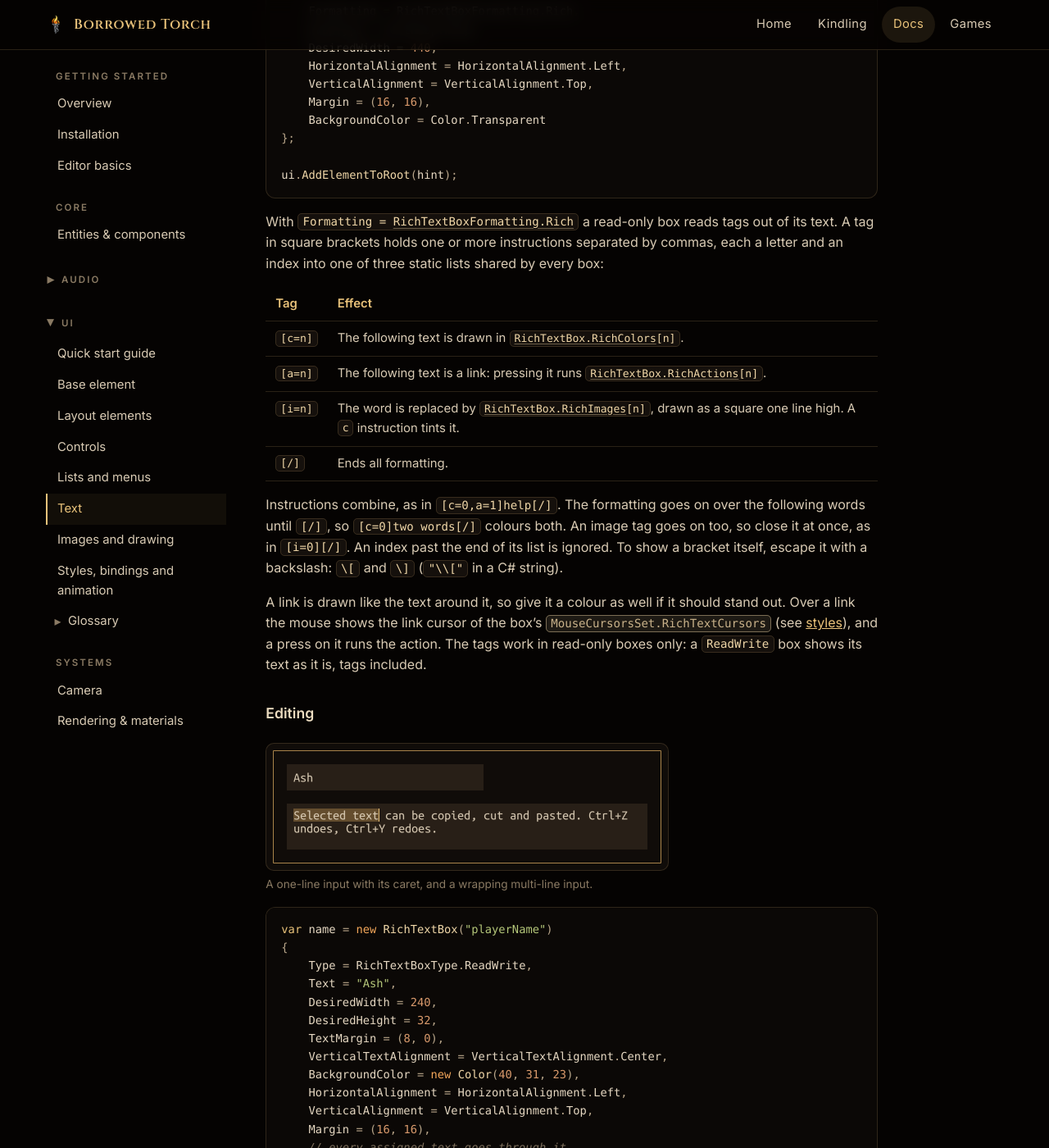
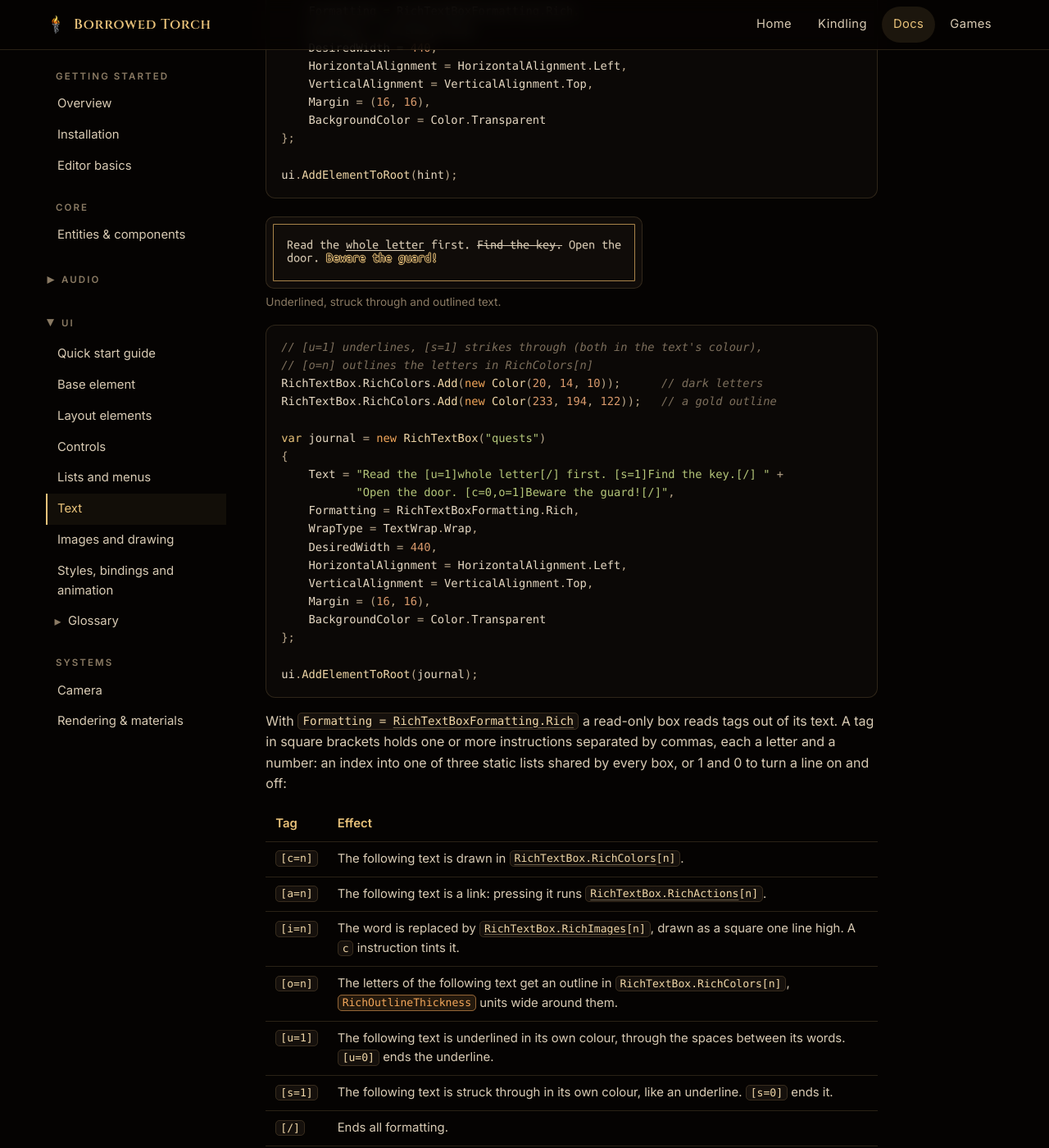
Before and after one commit to Elzianor/borrowedtorch-site, a Jekyll site: the page built from docs/ui-text.md, in a window 1280 px wide and 1400 px high, scrolled down 6343 px. Shown: the whole window at 82% size. Built offline with Jekyll 4.4.1, drawn with Linux system fonts in a browser that asks for light colours; some web fonts are replaced; some of the changed text lies outside the part shown.

Commit message:
Show the rich text underline, strikethrough and outline tags
A new example on the text page underlines, strikes through and
outlines words; the tag table and the property table describe the
three tags and RichOutlineThickness, and the glossary lists it.

Co-Authored-By: Claude Opus 5.5 <noreply@anthropic.com>

````diff
--- a/_data/ui_glossary.yml
+++ b/_data/ui_glossary.yml
@@ -1268,6 +1268,9 @@
         - title: "Mouse<wbr>Cursors<wbr>Set<wbr>Override"
           anchor: mousecursorssetoverride
           kind: prop
+        - title: "Rich<wbr>Outline<wbr>Thickness"
+          anchor: richoutlinethickness
+          kind: dp
         - title: "Scroll<wbr>Bars"
           anchor: scrollbars
           kind: dp
--- a/docs/ui-text.md
+++ b/docs/ui-text.md
@@ -203,15 +203,45 @@ var hint = new RichTextBox("hint")
 ui.AddElementToRoot(hint);
 ```
 
+<figure class="shot">
+  <img src="{{ '/assets/img/ui/text-rich-lines.png' | relative_url }}" width="442" height="70" alt="A quest list with whole letter underlined, Find the key struck through and Beware the guard in dark letters outlined in gold">
+  <figcaption>Underlined, struck through and outlined text.</figcaption>
+</figure>
+
+```csharp
+// [u=1] underlines, [s=1] strikes through (both in the text's colour),
+// [o=n] outlines the letters in RichColors[n]
+RichTextBox.RichColors.Add(new Color(20, 14, 10));      // dark letters
+RichTextBox.RichColors.Add(new Color(233, 194, 122));   // a gold outline
+
+var journal = new RichTextBox("quests")
+{
+    Text = "Read the [u=1]whole letter[/] first. [s=1]Find the key.[/] " +
+           "Open the door. [c=0,o=1]Beware the guard![/]",
+    Formatting = RichTextBoxFormatting.Rich,
+    WrapType = TextWrap.Wrap,
+    DesiredWidth = 440,
+    HorizontalAlignment = HorizontalAlignment.Left,
+    VerticalAlignment = VerticalAlignment.Top,
+    Margin = (16, 16),
+    BackgroundColor = Color.Transparent
+};
+
+ui.AddElementToRoot(journal);
+```
+
 With <code>Formatting = <a href="/docs/ui-glossary/types/rich-text-box-formatting/#rich">RichTextBoxFormatting.Rich</a></code> a read-only box reads tags out of its text. A tag in square brackets
-holds one or more instructions separated by commas, each a letter and an index into one of three static lists shared by
-every box:
+holds one or more instructions separated by commas, each a letter and a number: an index into one of three static lists shared by every box, or 1 and 0 to
+turn a line on and off:
 
 | Tag | Effect |
 | --- | --- |
 | `[c=n]` | The following text is drawn in <code><a href="/docs/ui-glossary/elements/rich-text-box/#richcolors">RichTextBox.RichColors</a>[n]</code>. |
 | `[a=n]` | The following text is a link: pressing it runs <code><a href="/docs/ui-glossary/elements/rich-text-box/#richactions">RichTextBox.RichActions</a>[n]</code>. |
 | `[i=n]` | The word is replaced by <code><a href="/docs/ui-glossary/elements/rich-text-box/#richimages">RichTextBox.RichImages</a>[n]</code>, drawn as a square one line high. A `c` instruction tints it. |
+| `[o=n]` | The letters of the following text get an outline in <code>RichTextBox.RichColors[n]</code>, <a class="ref dp" href="/docs/ui-glossary/elements/rich-text-box/#richoutlinethickness">`RichOutlineThickness`</a> units wide around them. |
+| `[u=1]` | The following text is underlined in its own colour, through the spaces between its words. `[u=0]` ends the underline. |
+| `[s=1]` | The following text is struck through in its own colour, like an underline. `[s=0]` ends it. |
 | `[/]` | Ends all formatting. |
 
 Instructions combine, as in `[c=0,a=1]help[/]`. The formatting goes on over the following words until `[/]`, so
@@ -378,6 +408,7 @@ With <a class="ref dp" href="/docs/ui-glossary/elements/rich-text-box/#character
 | <a class="ref dp" href="/docs/ui-glossary/elements/rich-text-box/#textcursorthickness">`TextCursorThickness`</a> | `int` | The width of the caret bar, or the height of the overwrite underline, in units. Default <a class="ref" href="/docs/ui-glossary/types/default-settings/#defaulttextcursorthickness">`DefaultSettings.DefaultTextCursorThickness`</a> (1). |
 | <a class="ref dp" href="/docs/ui-glossary/elements/rich-text-box/#textcursorcolor">`TextCursorColor`</a> | `Color` | The colour of the caret. Default <a class="ref" href="/docs/ui-glossary/types/default-settings/#defaulttextcursorcolor">`DefaultSettings.DefaultTextCursorColor`</a> (black). |
 | <a class="ref dp" href="/docs/ui-glossary/elements/rich-text-box/#textselectioncolor">`TextSelectionColor`</a> | `Color` | The colour behind selected text. Default <a class="ref" href="/docs/ui-glossary/types/default-settings/#defaulttextselectioncolor">`DefaultSettings.DefaultTextSelectionColor`</a> (light blue). |
+| `RichOutlineThickness` | `float` | How far the outline of an `[o=n]` tag reaches around the letters, in units. Default 1. |
 | <a class="ref dp" href="/docs/ui-glossary/elements/rich-text-box/#scrollbars">`ScrollBars`</a> | <a class="ref" href="/docs/ui-glossary/types/scroll-bars/">`ScrollBars`</a> | Which scroll bars the box may show when its text is larger than the box. Default `None`. |
 | <a class="ref dp" href="/docs/ui-glossary/elements/rich-text-box/#scrollbarsthickness">`ScrollBarsThickness`</a> | `int` | The thickness of the scroll bars in units. Default 0. |
 | <a class="ref dp" href="/docs/ui-glossary/elements/rich-text-box/#scrollbarsstyle">`ScrollBarsStyle`</a> | <a class="ref" href="/docs/ui-glossary/types/slider-style/">`SliderStyle`</a> | The style of the scroll bars. |
````
Also changed, not shown: docs/ui-glossary/elements/rich-text-box.md (+4 -0 lines), docs/ui-glossary/types/rich-text-box-style.md (+4 -0 lines), assets/img/ui/text-rich-lines.png (added).
